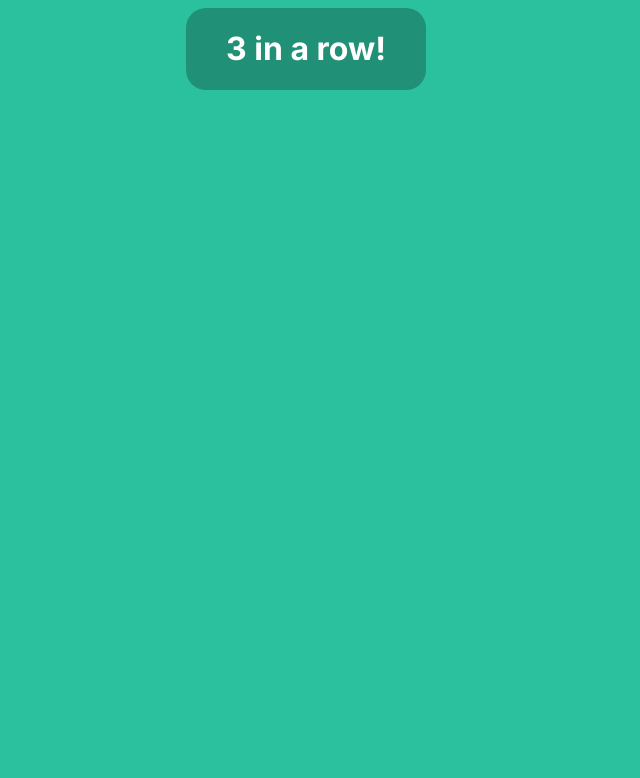
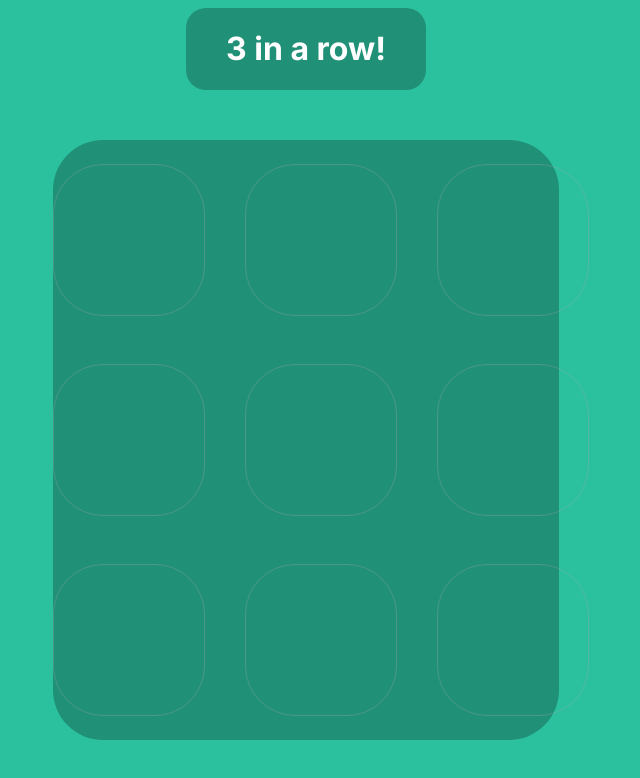
Before and after one commit to Willd233/Tic-Tac-Toe, a Next.js app: page / in a window 1280 px wide. Shown: the top 778 px of the page, without its empty margins (334-974 px from the left). Built offline with nearby package versions, Linux system fonts and the light colour scheme.

Commit message:
icon and style implementation

```diff
--- /dev/null
+++ b/src/app/component/Grid/Grid.tsx
@@ -0,0 +1,34 @@
+"use client"
+import React, { useState } from "react";
+import { FontAwesomeIcon } from "@fortawesome/react-fontawesome";
+
+import { faXmark } from "@fortawesome/free-solid-svg-icons";
+import { faO } from "@fortawesome/free-solid-svg-icons";
+
+const Grid = () => {
+  const [cells, setCells] = useState(Array(9).fill("")); // Initial state is empty for all icons
+  const [turn, setTurn] = useState("X"); // Current player turn
+
+  const handleClick = (clickedIndex: number) => {
+    const updatedCells = [...cells];
+    updatedCells[clickedIndex] = turn === "X" ? "O" : "X";
+    setTurn((turn) => turn === "X" ? "O" : "X");
+    setCells(updatedCells);
+  };
+
+  return (
+    <div className="Grid">
+      {cells.map((cell, index) => (
+        <span
+          key={index}
+          className="Icon"
+          onClick={() => handleClick(index)}
+        >
+          {cell === "X" ? <span className="icon-red"><FontAwesomeIcon icon={faXmark} /></span> : cell === "O" ? <span className="icon-orange"><FontAwesomeIcon icon={faO} /></span> : <span></span>}
+        </span>
+      ))}
+    </div>
+  );
+};
+
+export { Grid};
--- /dev/null
+++ b/src/app/component/Grid/index.scss
@@ -0,0 +1,30 @@
+@import '/src/style/varColor.scss';
+
+.Icon {
+    cursor: pointer;
+    display: flex;
+    border: 1px solid rgba(179, 171, 171, 0.281);
+    border-radius: 50px;
+    justify-content: center;
+    align-items: center;
+    height: 150px;
+    width: 150px;
+    font-size: 88px;
+    font-weight: bold;
+
+    .icon-orange {
+        color: $yellow-1;
+      }
+    .icon-red{
+        color: red;
+    }
+  }
+
+
+  .Grid {
+    display: grid;
+    grid-template-columns: repeat(3, 1fr);
+    column-gap: 40px;
+    justify-items: center;
+    align-items: center;
+  }
--- a/src/app/layout.scss
+++ b/src/app/layout.scss
@@ -11,4 +11,15 @@ body{
     justify-content: center;
     border-radius: 20px;
     color: white;
+    margin-bottom: 50px;
 }
+
+.container-app {
+    width: 40%;
+    height: 600px;
+    display: grid;
+    margin: 0 auto;
+    border-radius: 50px;
+    background: $bg-color-2;
+    //  /* adjust based on desired layout */
+  }
--- a/src/app/page.tsx
+++ b/src/app/page.tsx
@@ -1,3 +1,4 @@
+import { Grid } from "./component/Grid/Grid";
 
 export default function Home() {
   return (
@@ -5,6 +6,9 @@ export default function Home() {
      <div className='primary-title'>
       <h1> 3 in a row!</h1>
      </div>
+     <div className="container-app">
+        <Grid />
+     </div>
     </main>
   )
 }
--- a/src/style/index.scss
+++ b/src/style/index.scss
@@ -1,3 +1,4 @@
 //components.
 @import '/src/app/layout.scss';
-@import '/src/style/varColor.scss'
+@import '/src/style/varColor.scss';
+@import '/src/app/component/Grid/index.scss'
```
Also changed, not shown: package.json (+7 -4 lines), 1 other file (tests, documents, lock files or other folders).
